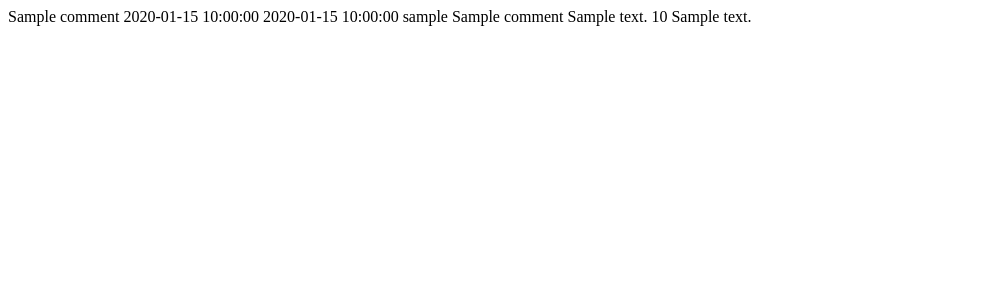
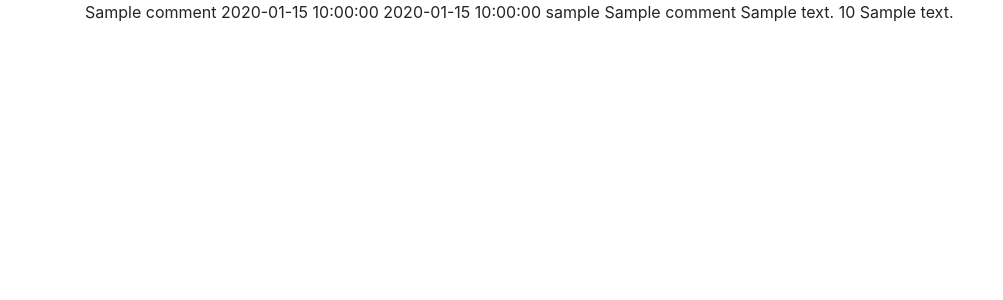
Before and after one commit to TheoNorris/the-odd-dog-blog, a Flask app: page / in a window 1280 px wide. Shown: the top 300 px of the page, without its empty margins (0-1003 px from the left). Run offline with Flask 2, Linux system fonts and the light colour scheme; a database or web service that is not in the repository returns one stand-in record (values such as "Sample title"); some libraries are stand-ins or nearby versions.

Commit message:
base.html template added, discussions.html linked to it

```diff
--- /dev/null
+++ b/templates/base.html
@@ -0,0 +1,29 @@
+<!DOCTYPE html>
+<html lang="en">
+<head>
+    <meta charset="UTF-8">
+    <meta name="viewport" content="width=device-width, initial-scale=1.0">
+    <title>Document</title>
+     <link rel="stylesheet" href="https://use.fontawesome.com/releases/v5.6.3/css/all.css" integrity="sha384-UHRtZLI+pbxtHCWp1t77Bi1L4ZtiqrqD80Kn4Z8NTSRyMA2Fd33n5dQ8lWUE00s/" crossorigin="anonymous" />
+     <link rel="stylesheet" href="https://stackpath.bootstrapcdn.com/bootstrap/4.5.0/css/bootstrap.min.css" integrity="sha384-9aIt2nRpC12Uk9gS9baDl411NQApFmC26EwAOH8WgZl5MYYxFfc+NcPb1dKGj7Sk" crossorigin="anonymous" />
+     <link rel="stylesheet" href="assets/css/style.css" type="text/css" />
+</head>
+<body>
+    <section>
+    <div class="container">
+    <div class="row">
+    <div class="col-9 col-md-12 base-div">
+    {% block content %}{% endblock %}
+    </div>
+    <div class="col-3 ratings-div">
+    </div>
+    </div>
+    </div>
+    </section>
+    <footer>
+    </footer>
+    <!--JQuery and javascript scripts-->
+    <script src="https://code.jquery.com/jquery-3.5.1.js" integrity="sha256-QWo7LDvxbWT2tbbQ97B53yJnYU3WhH/C8ycbRAkjPDc=" crossorigin="anonymous"></script>
+    <script src="https://stackpath.bootstrapcdn.com/bootstrap/4.5.0/js/bootstrap.min.js" integrity="sha384-OgVRvuATP1z7JjHLkuOU7Xw704+h835Lr+6QL9UvYjZE3Ipu6Tp75j7Bh/kR0JKI" crossorigin="anonymous"></script>
+</body>
+</html>
--- a/templates/discussions.html
+++ b/templates/discussions.html
@@ -1,7 +1,4 @@
-<html>
-<head>
-</head>
-<body>
+{% extends 'base.html' %}{% block content %}
     {% for comment in comments %}
         {{comment.category_name}}
         {{comment.date}}
@@ -12,5 +9,4 @@
         {{comment.likes}}
         {{comment.comments}}
     {% endfor %}
-</body>
-</html>
+{% endblock %}
```
